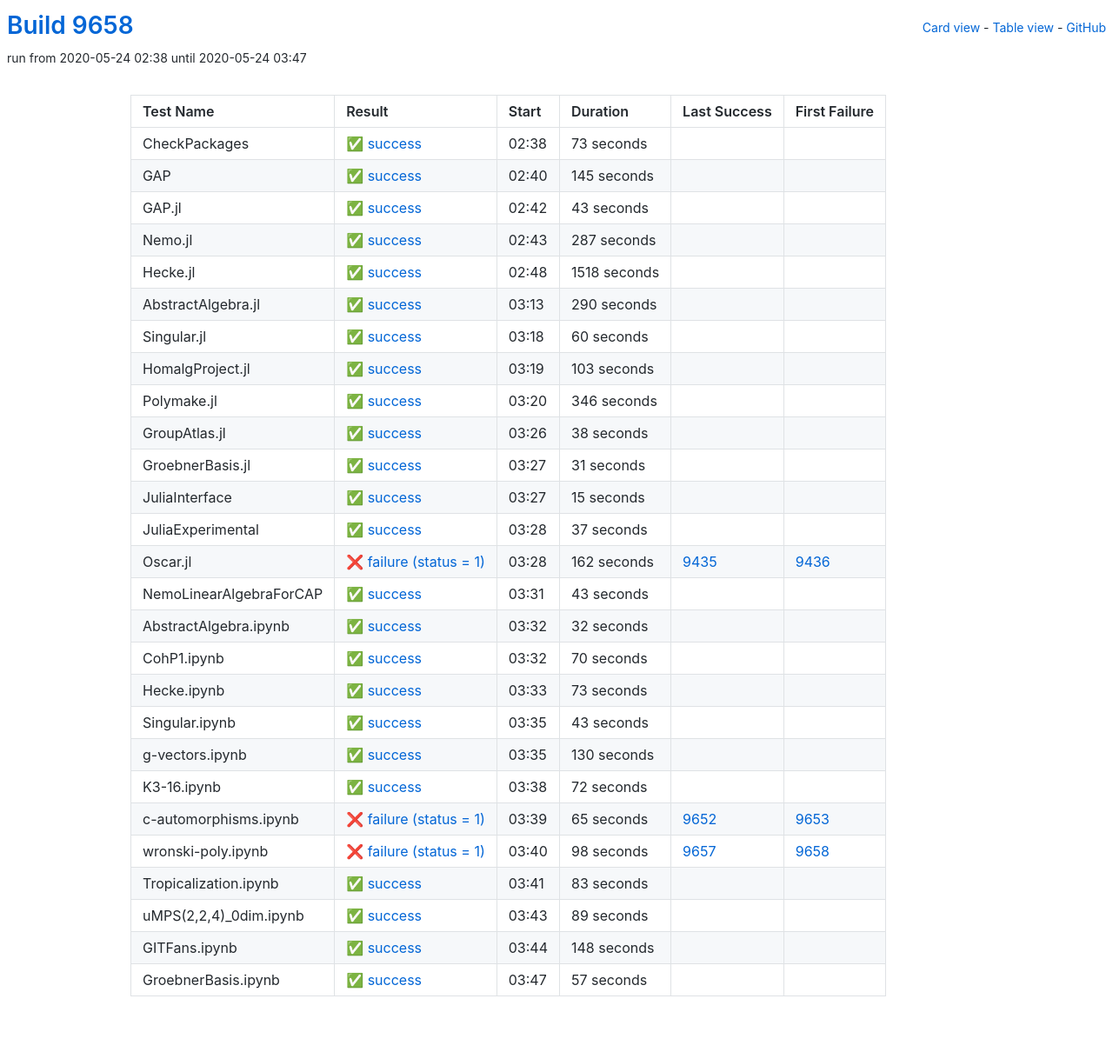
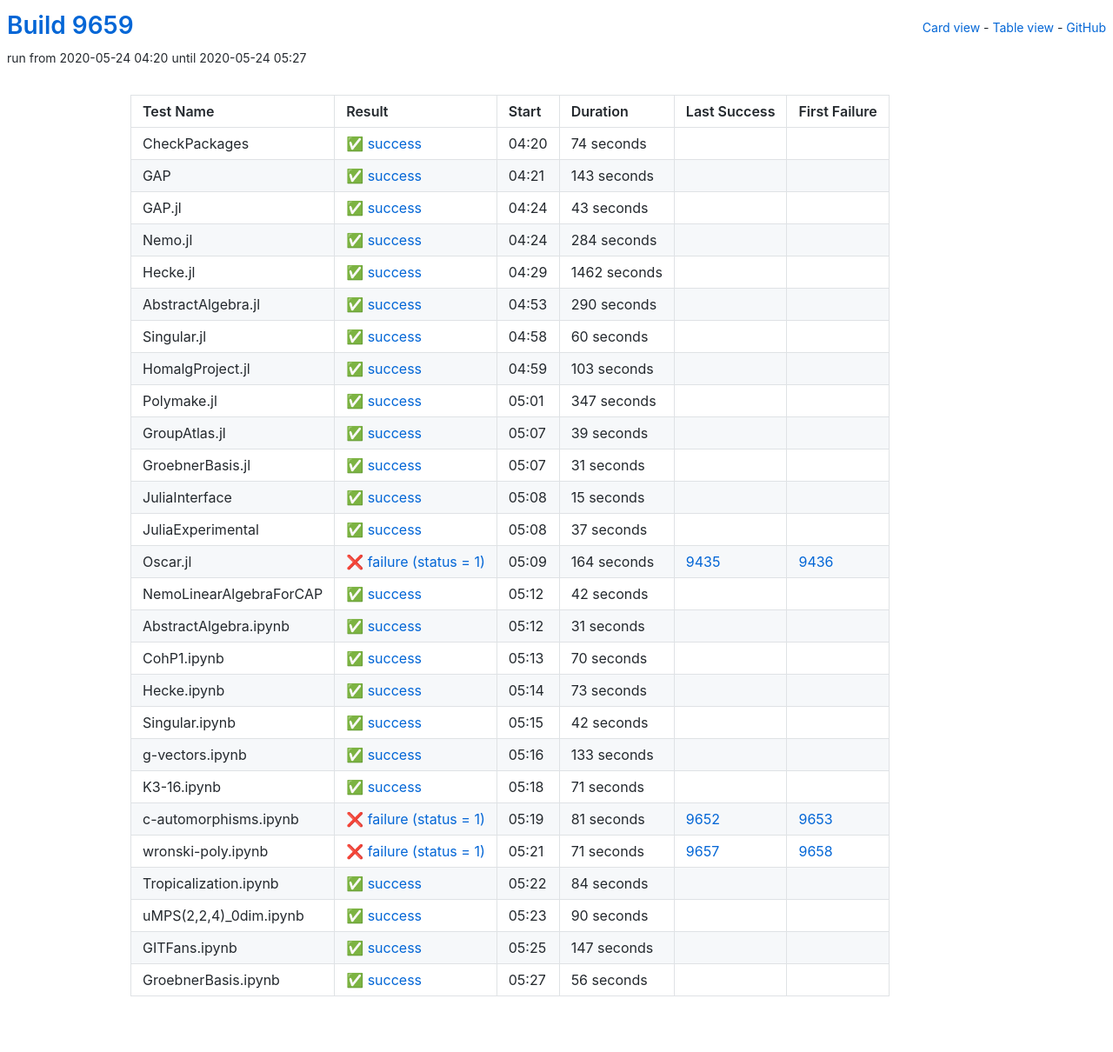
Before and after one commit to oscar-system/oscar-ci-status, a Jekyll site: the page built from table.html, in a window 1280 px wide. Shown: the whole page at 87% size. Built offline with Jekyll 4.4.1, drawn with Linux system fonts in a browser that asks for light colours.

Commit message:
Build 9659

```diff
--- a/_data/ci.yml
+++ b/_data/ci.yml
@@ -1,29 +1,29 @@
-build: 9658
-build_url: https://oscarci.mathematik.uni-kl.de/job/oscar/9658/
+build: 9659
+build_url: https://oscarci.mathematik.uni-kl.de/job/oscar/9659/
 job: oscar
 tests:
-- duration: 73
+- duration: 74
   exitcode: 0
   first_failure: false
   first_failure_url: null
   id: checkpackages
   last_success: false
   last_success_url: null
-  log: https://oscarci.mathematik.uni-kl.de/job/oscar/9658/artifact/logs/build-9658/CheckPackages.log
+  log: https://oscarci.mathematik.uni-kl.de/job/oscar/9659/artifact/logs/build-9659/CheckPackages.log
   name: CheckPackages
-  start: 2020-05-24 02:38
+  start: 2020-05-24 04:20
   status: success
   success: true
-- duration: 145
+- duration: 143
   exitcode: 0
   first_failure: false
   first_failure_url: null
   id: gap
   last_success: false
   last_success_url: null
-  log: https://oscarci.mathematik.uni-kl.de/job/oscar/9658/artifact/logs/build-9658/GAP.log
+  log: https://oscarci.mathematik.uni-kl.de/job/oscar/9659/artifact/logs/build-9659/GAP.log
   name: GAP
-  start: 2020-05-24 02:40
+  start: 2020-05-24 04:21
   status: success
   success: true
 - duration: 43
@@ -33,33 +33,33 @@
   id: gap-jl
   last_success: false
   last_success_url: null
-  log: https://oscarci.mathematik.uni-kl.de/job/oscar/9658/artifact/logs/build-9658/GAP.jl.log
+  log: https://oscarci.mathematik.uni-kl.de/job/oscar/9659/artifact/logs/build-9659/GAP.jl.log
   name: GAP.jl
-  start: 2020-05-24 02:42
+  start: 2020-05-24 04:24
   status: success
   success: true
-- duration: 287
+- duration: 284
   exitcode: 0
   first_failure: false
   first_failure_url: null
   id: nemo-jl
   last_success: false
   last_success_url: null
-  log: https://oscarci.mathematik.uni-kl.de/job/oscar/9658/artifact/logs/build-9658/Nemo.jl.log
+  log: https://oscarci.mathematik.uni-kl.de/job/oscar/9659/artifact/logs/build-9659/Nemo.jl.log
   name: Nemo.jl
-  start: 2020-05-24 02:43
+  start: 2020-05-24 04:24
   status: success
   success: true
-- duration: 1518
+- duration: 1462
   exitcode: 0
   first_failure: false
   first_failure_url: null
   id: hecke-jl
   last_success: false
   last_success_url: null
-  log: https://oscarci.mathematik.uni-kl.de/job/oscar/9658/artifact/logs/build-9658/Hecke.jl.log
+  log: https://oscarci.mathematik.uni-kl.de/job/oscar/9659/artifact/logs/build-9659/Hecke.jl.log
   name: Hecke.jl
-  start: 2020-05-24 02:48
+  start: 2020-05-24 04:29
   status: success
   success: true
 - duration: 290
@@ -69,9 +69,9 @@
   id: abstractalgebra-jl
   last_success: false
   last_success_url: null
-  log: https://oscarci.mathematik.uni-kl.de/job/oscar/9658/artifact/logs/build-9658/AbstractAlgebra.jl.log
+  log: https://oscarci.mathematik.uni-kl.de/job/oscar/9659/artifact/logs/build-9659/AbstractAlgebra.jl.log
   name: AbstractAlgebra.jl
-  start: 2020-05-24 03:13
+  start: 2020-05-24 04:53
   status: success
   success: true
 - duration: 60
@@ -81,9 +81,9 @@
   id: singular-jl
   last_success: false
   last_success_url: null
-  log: https://oscarci.mathematik.uni-kl.de/job/oscar/9658/artifact/logs/build-9658/Singular.jl.log
+  log: https://oscarci.mathematik.uni-kl.de/job/oscar/9659/artifact/logs/build-9659/Singular.jl.log
   name: Singular.jl
-  start: 2020-05-24 03:18
+  start: 2020-05-24 04:58
   status: success
   success: true
 - duration: 103
@@ -93,33 +93,33 @@
   id: homalgproject-jl
   last_success: false
   last_success_url: null
-  log: https://oscarci.mathematik.uni-kl.de/job/oscar/9658/artifact/logs/build-9658/HomalgProject.jl.log
+  log: https://oscarci.mathematik.uni-kl.de/job/oscar/9659/artifact/logs/build-9659/HomalgProject.jl.log
   name: HomalgProject.jl
-  start: 2020-05-24 03:19
+  start: 2020-05-24 04:59
   status: success
   success: true
-- duration: 346
+- duration: 347
   exitcode: 0
   first_failure: false
   first_failure_url: null
   id: polymake-jl
   last_success: false
   last_success_url: null
-  log: https://oscarci.mathematik.uni-kl.de/job/oscar/9658/artifact/logs/build-9658/Polymake.jl.log
+  log: https://oscarci.mathematik.uni-kl.de/job/oscar/9659/artifact/logs/build-9659/Polymake.jl.log
   name: Polymake.jl
-  start: 2020-05-24 03:20
+  start: 2020-05-24 05:01
   status: success
   success: true
-- duration: 38
+- duration: 39
   exitcode: 0
   first_failure: false
   first_failure_url: null
   id: groupatlas-jl
   last_success: false
   last_success_url: null
-  log: https://oscarci.mathematik.uni-kl.de/job/oscar/9658/artifact/logs/build-9658/GroupAtlas.jl.log
+  log: https://oscarci.mathematik.uni-kl.de/job/oscar/9659/artifact/logs/build-9659/GroupAtlas.jl.log
   name: GroupAtlas.jl
-  start: 2020-05-24 03:26
+  start: 2020-05-24 05:07
   status: success
   success: true
 - duration: 31
@@ -129,9 +129,9 @@
   id: groebnerbasis-jl
   last_success: false
   last_success_url: null
-  log: https://oscarci.mathematik.uni-kl.de/job/oscar/9658/artifact/logs/build-9658/GroebnerBasis.jl.log
+  log: https://oscarci.mathematik.uni-kl.de/job/oscar/9659/artifact/logs/build-9659/GroebnerBasis.jl.log
   name: GroebnerBasis.jl
-  start: 2020-05-24 03:27
+  start: 2020-05-24 05:07
   status: success
   success: true
 - duration: 15
@@ -141,9 +141,9 @@
   id: juliainterface
   last_success: false
   last_success_url: null
-  log: https://oscarci.mathematik.uni-kl.de/job/oscar/9658/artifact/logs/build-9658/JuliaInterface.log
+  log: https://oscarci.mathematik.uni-kl.de/job/oscar/9659/artifact/logs/build-9659/JuliaInterface.log
   name: JuliaInterface
-  start: 2020-05-24 03:27
+  start: 2020-05-24 05:08
   status: success
   success: true
 - duration: 37
@@ -153,45 +153,45 @@
   id: juliaexperimental
   last_success: false
   last_success_url: null
-  log: https://oscarci.mathematik.uni-kl.de/job/oscar/9658/artifact/logs/build-9658/JuliaExperimental.log
+  log: https://oscarci.mathematik.uni-kl.de/job/oscar/9659/artifact/logs/build-9659/JuliaExperimental.log
   name: JuliaExperimental
-  start: 2020-05-24 03:28
+  start: 2020-05-24 05:08
   status: success
   success: true
-- duration: 162
+- duration: 164
   exitcode: 1
   first_failure: 9436
   first_failure_url: https://oscarci.mathematik.uni-kl.de/job/oscar/9436/
   id: oscar-jl
   last_success: 9435
   last_success_url: https://oscarci.mathematik.uni-kl.de/job/oscar/9435/
-  log: https://oscarci.mathematik.uni-kl.de/job/oscar/9658/artifact/logs/build-9658/Oscar.jl.log
+  log: https://oscarci.mathematik.uni-kl.de/job/oscar/9659/artifact/logs/build-9659/Oscar.jl.log
   name: Oscar.jl
-  start: 2020-05-24 03:28
+  start: 2020-05-24 05:09
   status: failure
   success: false
-- duration: 43
+- duration: 42
   exitcode: 0
   first_failure: false
   first_failure_url: null
   id: nemolinearalgebraforcap
   last_success: false
   last_success_url: null
-  log: https://oscarci.mathematik.uni-kl.de/job/oscar/9658/artifact/logs/build-9658/NemoLinearAlgebraForCAP.log
+  log: https://oscarci.mathematik.uni-kl.de/job/oscar/9659/artifact/logs/build-9659/NemoLinearAlgebraForCAP.log
   name: NemoLinearAlgebraForCAP
-  start: 2020-05-24 03:31
+  start: 2020-05-24 05:12
   status: success
   success: true
-- duration: 32
+- duration: 31
   exitcode: 0
   first_failure: false
   first_failure_url: null
   id: abstractalgebra-ipynb
   last_success: false
   last_success_url: null
-  log: https://oscarci.mathematik.uni-kl.de/job/oscar/9658/artifact/logs/build-9658/AbstractAlgebra.ipynb.log
+  log: https://oscarci.mathematik.uni-kl.de/job/oscar/9659/artifact/logs/build-9659/AbstractAlgebra.ipynb.log
   name: AbstractAlgebra.ipynb
-  start: 2020-05-24 03:32
+  start: 2020-05-24 05:12
   status: success
   success: true
 - duration: 70
@@ -201,9 +201,9 @@
   id: cohp1-ipynb
   last_success: false
   last_success_url: null
-  log: https://oscarci.mathematik.uni-kl.de/job/oscar/9658/artifact/logs/build-9658/CohP1.ipynb.log
+  log: https://oscarci.mathematik.uni-kl.de/job/oscar/9659/artifact/logs/build-9659/CohP1.ipynb.log
   name: CohP1.ipynb
-  start: 2020-05-24 03:32
+  start: 2020-05-24 05:13
   status: success
   success: true
 - duration: 73
@@ -213,116 +213,116 @@
   id: hecke-ipynb
   last_success: false
   last_success_url: null
-  log: https://oscarci.mathematik.uni-kl.de/job/oscar/9658/artifact/logs/build-9658/Hecke.ipynb.log
+  log: https://oscarci.mathematik.uni-kl.de/job/oscar/9659/artifact/logs/build-9659/Hecke.ipynb.log
   name: Hecke.ipynb
-  start: 2020-05-24 03:33
+  start: 2020-05-24 05:14
   status: success
   success: true
-- duration: 43
+- duration: 42
   exitcode: 0
   first_failure: false
   first_failure_url: null
   id: singular-ipynb
   last_success: false
   last_success_url: null
-  log: https://oscarci.mathematik.uni-kl.de/job/oscar/9658/artifact/logs/build-9658/Singular.ipynb.log
+  log: https://oscarci.mathematik.uni-kl.de/job/oscar/9659/artifact/logs/build-9659/Singular.ipynb.log
   name: Singular.ipynb
-  start: 2020-05-24 03:35
+  start: 2020-05-24 05:15
   status: success
   success: true
-- duration: 130
+- duration: 133
   exitcode: 0
   first_failure: false
   first_failure_url: null
   id: g-vectors-ipynb
   last_success: false
   last_success_url: null
-  log: https://oscarci.mathematik.uni-kl.de/job/oscar/9658/artifact/logs/build-9658/g-vectors.ipynb.log
+  log: https://oscarci.mathematik.uni-kl.de/job/oscar/9659/artifact/logs/build-9659/g-vectors.ipynb.log
   name: g-vectors.ipynb
-  start: 2020-05-24 03:35
+  start: 2020-05-24 05:16
   status: success
   success: true
-- duration: 72
+- duration: 71
   exitcode: 0
   first_failure: false
   first_failure_url: null
   id: k3-16-ipynb
   last_success: false
   last_success_url: null
-  log: https://oscarci.mathematik.uni-kl.de/job/oscar/9658/artifact/logs/build-9658/K3-16.ipynb.log
+  log: https://oscarci.mathematik.uni-kl.de/job/oscar/9659/artifact/logs/build-9659/K3-16.ipynb.log
   name: K3-16.ipynb
-  start: 2020-05-24 03:38
+  start: 2020-05-24 05:18
   status: success
   success: true
-- duration: 65
+- duration: 81
   exitcode: 1
   first_failure: 9653
   first_failure_url: https://oscarci.mathematik.uni-kl.de/job/oscar/9653/
   id: c-automorphisms-ipynb
   last_success: 9652
   last_success_url: https://oscarci.mathematik.uni-kl.de/job/oscar/9652/
-  log: https://oscarci.mathematik.uni-kl.de/job/oscar/9658/artifact/logs/build-9658/c-automorphisms.ipynb.log
+  log: https://oscarci.mathematik.uni-kl.de/job/oscar/9659/artifact/logs/build-9659/c-automorphisms.ipynb.log
   name: c-automorphisms.ipynb
-  start: 2020-05-24 03:39
+  start: 2020-05-24 05:19
   status: failure
   success: false
-- duration: 98
+- duration: 71
   exitcode: 1
   first_failure: 9658
   first_failure_url: https://oscarci.mathematik.uni-kl.de/job/oscar/9658/
   id: wronski-poly-ipynb
   last_success: 9657
   last_success_url: https://oscarci.mathematik.uni-kl.de/job/oscar/9657/
-  log: https://oscarci.mathematik.uni-kl.de/job/oscar/9658/artifact/logs/build-9658/wronski-poly.ipynb.log
+  log: https://oscarci.mathematik.uni-kl.de/job/oscar/9659/artifact/logs/build-9659/wronski-poly.ipynb.log
   name: wronski-poly.ipynb
-  start: 2020-05-24 03:40
+  start: 2020-05-24 05:21
   status: failure
   success: false
-- duration: 83
+- duration: 84
   exitcode: 0
   first_failure: false
   first_failure_url: null
   id: tropicalization-ipynb
   last_success: false
   last_success_url: null
-  log: https://oscarci.mathematik.uni-kl.de/job/oscar/9658/artifact/logs/build-9658/Tropicalization.ipynb.log
+  log: https://oscarci.mathematik.uni-kl.de/job/oscar/9659/artifact/logs/build-9659/Tropicalization.ipynb.log
   name: Tropicalization.ipynb
-  start: 2020-05-24 03:41
+  start: 2020-05-24 05:22
   status: success
   success: true
-- duration: 89
+- duration: 90
   exitcode: 0
   first_failure: false
   first_failure_url: null
   id: umps-2-2-4-0dim-ipynb
   last_success: false
   last_success_url: null
-  log: https://oscarci.mathematik.uni-kl.de/job/oscar/9658/artifact/logs/build-9658/uMPS-2-2-4-_0dim.ipynb.log
+  log: https://oscarci.mathematik.uni-kl.de/job/oscar/9659/artifact/logs/build-9659/uMPS-2-2-4-_0dim.ipynb.log
   name: uMPS(2,2,4)_0dim.ipynb
-  start: 2020-05-24 03:43
+  start: 2020-05-24 05:23
   status: success
   success: true
-- duration: 148
+- duration: 147
   exitcode: 0
   first_failure: false
   first_failure_url: null
   id: gitfans-ipynb
   last_success: false
   last_success_url: null
-  log: https://oscarci.mathematik.uni-kl.de/job/oscar/9658/artifact/logs/build-9658/GITFans.ipynb.log
+  log: https://oscarci.mathematik.uni-kl.de/job/oscar/9659/artifact/logs/build-9659/GITFans.ipynb.log
   name: GITFans.ipynb
-  start: 2020-05-24 03:44
+  start: 2020-05-24 05:25
   status: success
   success: true
-- duration: 57
+- duration: 56
   exitcode: 0
   first_failure: false
   first_failure_url: null
   id: groebnerbasis-ipynb
   last_success: false
   last_success_url: null
-  log: https://oscarci.mathematik.uni-kl.de/job/oscar/9658/artifact/logs/build-9658/GroebnerBasis.ipynb.log
+  log: https://oscarci.mathematik.uni-kl.de/job/oscar/9659/artifact/logs/build-9659/GroebnerBasis.ipynb.log
   name: GroebnerBasis.ipynb
-  start: 2020-05-24 03:47
+  start: 2020-05-24 05:27
   status: success
   success: true
```
Also changed, not shown: README.md.
